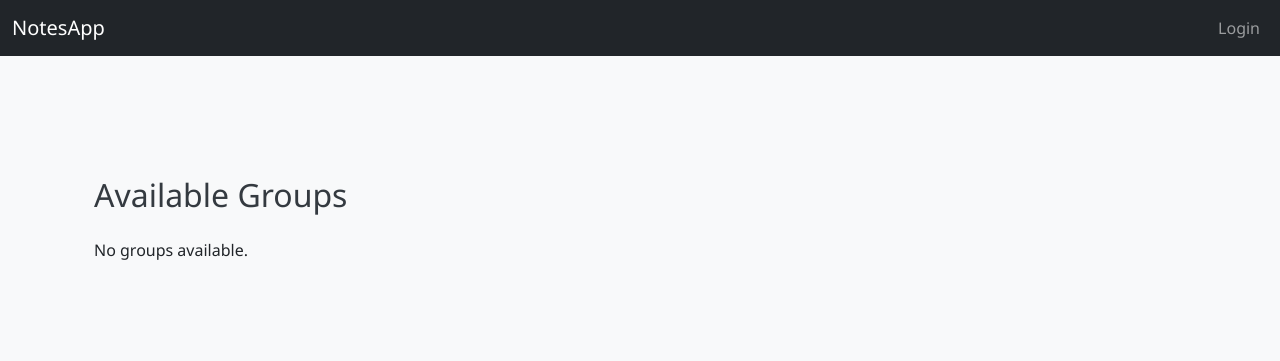
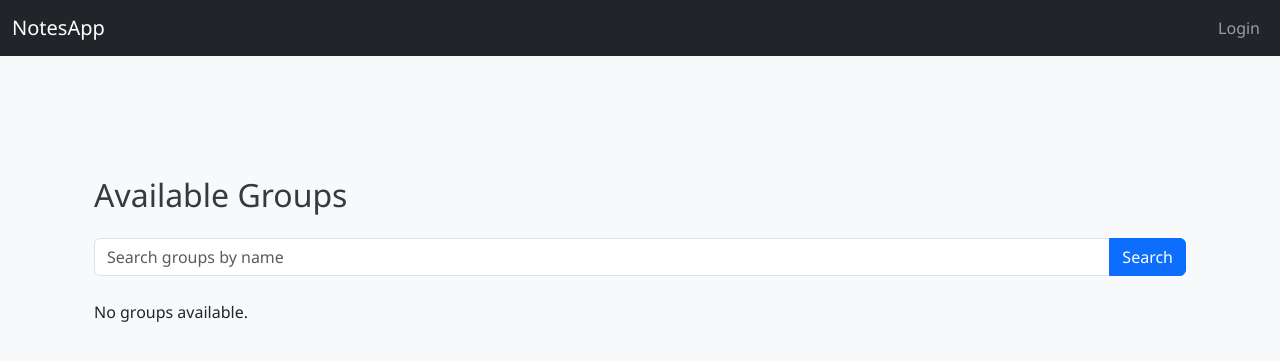
Before and after one commit to hafizcode/nsm, a Django app: page /groups/ in a window 1280 px wide. Shown: the top 361 px of the page. Run offline with Django 5.2, Linux system fonts and the light colour scheme; data that the repository does not hold is empty; some libraries are stand-ins or nearby versions.

Commit message:
added search to group list view

```diff
--- a/pages/views.py
+++ b/pages/views.py
@@ -17,8 +17,12 @@ def home_view(request):
     return render(request, 'home.html')
 
 def group_list_view(request):
-    groups = SubjectGroup.objects.all()  # Correctly reference the model
-    return render(request, 'pages/group_list.html', {'groups': groups})
+    query = request.GET.get('q')
+    groups = SubjectGroup.objects.all() # Use 'groups' as the variable name
+    if query: # Check if the query parameter is present
+        groups = groups.filter(name__icontains=query) # Filter groups based on the query
+    # Use 'icontains' for case-insensitive matching
+    return render(request, 'pages/group_list.html', {'groups': groups, 'query': query})
 
 def group_detail_view(request, group_id):
     group = get_object_or_404(SubjectGroup, id=group_id)  # Use 'group' as the instance name
--- a/templates/pages/group_list.html
+++ b/templates/pages/group_list.html
@@ -3,6 +3,12 @@
 {% block content %}
 <div class="container mt-5">
     <h2 class="mb-4">Available Groups</h2>
+    <form method="get" action="" class="mb-4">
+        <div class="input-group">
+            <input type="text" name="q" class="form-control" placeholder="Search groups by name" value="{{ request.GET.q|default:'' }}">
+            <button class="btn btn-primary" type="submit">Search</button>
+        </div>
+    </form>
     <div class="row">
         {% for group in groups %}
             <div class="col-md-4 mb-3">
```
